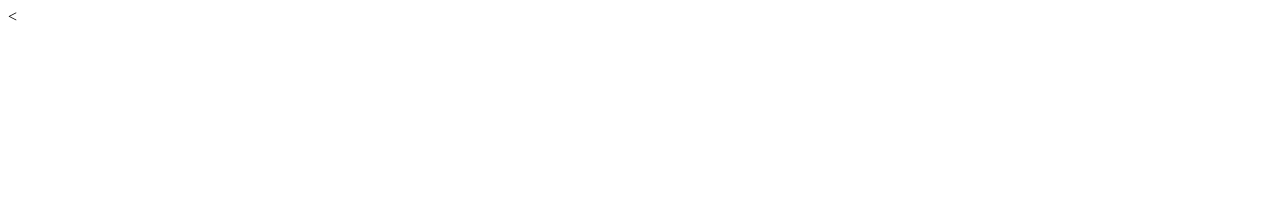
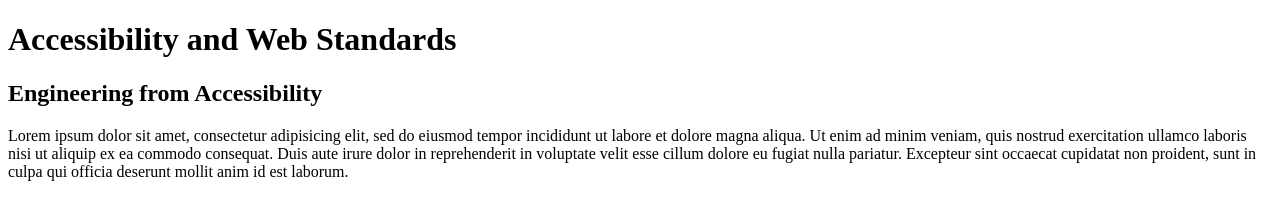
Before and after one commit to pmithapara/02-standards-review, a plain HTML site: page index.html in a window 1280 px wide. Drawn offline with Linux system fonts and the light colour scheme.

Commit message:
Add some content to the home page

```diff
--- a/index.html
+++ b/index.html
@@ -2,11 +2,24 @@
 <html lang="en" dir="ltr">
   <head>
     <meta charset="utf-8" />
-    <<meta name="viewport" content="width=device-width,initial-scale=1.0,shrink-to-fit=no">
-    <link rel="stylesheet" href="assets/css/screen.css">
+    <meta name="viewport" content="width=device-width,initial-scale=1.0,shrink-to-fit=no"/>
+    <link rel="stylesheet" href="assets/css/screen.css"/>
     <title>Accessibility and Web Standards</title>
   </head>
   <body>
+    <header id="header">
+      <h1>Accessibility and Web Standards</h1>
+    </header>
+    <main id="content">
+      <article>
+        <h2>Engineering from Accessibility</h2>
+        <p>
+          Lorem ipsum dolor sit amet, consectetur adipisicing elit, sed do eiusmod tempor incididunt ut labore et dolore magna aliqua. Ut enim ad minim veniam, quis nostrud exercitation ullamco laboris nisi ut aliquip ex ea commodo consequat. Duis aute irure dolor in reprehenderit in voluptate velit esse cillum dolore eu fugiat nulla pariatur. Excepteur sint occaecat cupidatat non proident, sunt in culpa qui officia deserunt mollit anim id est laborum.
+        </p>
+      </article>
+    </main>
+    <footer id="footer">
+    </footer>
 
   </body>
 </html>
```
Also changed, not shown: 1 other file.
